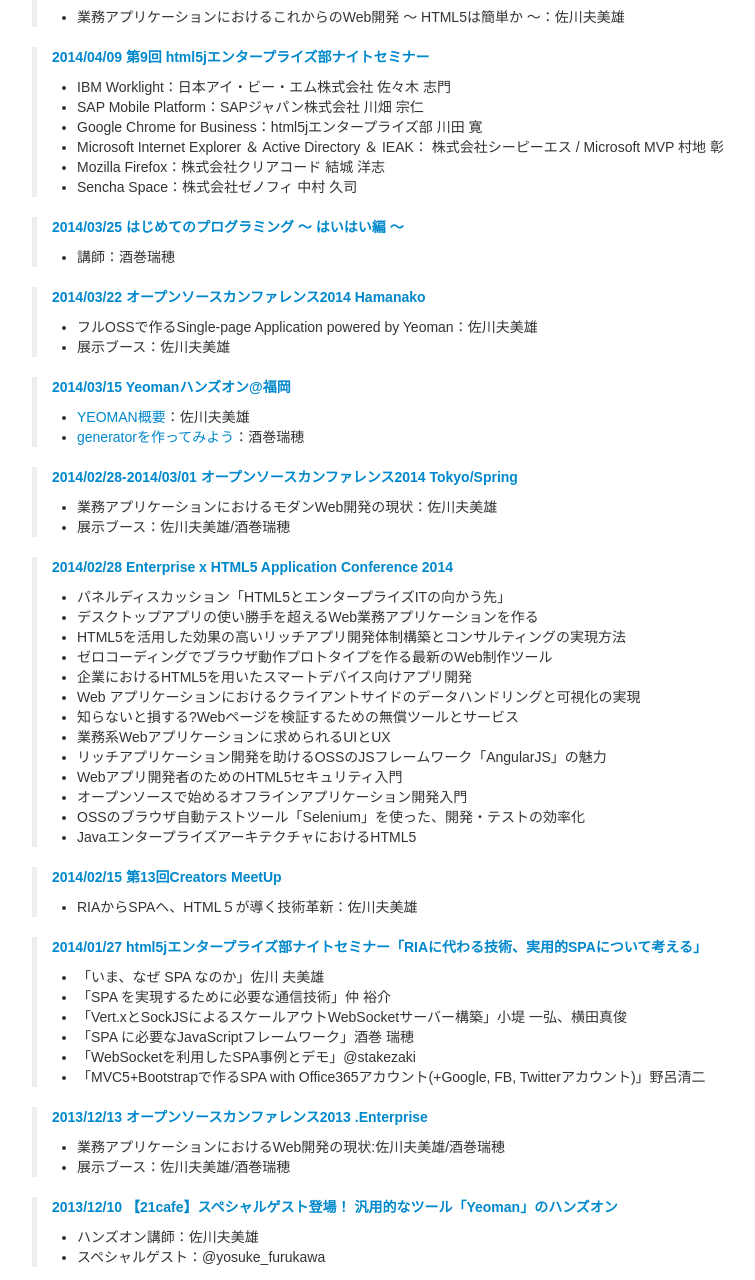
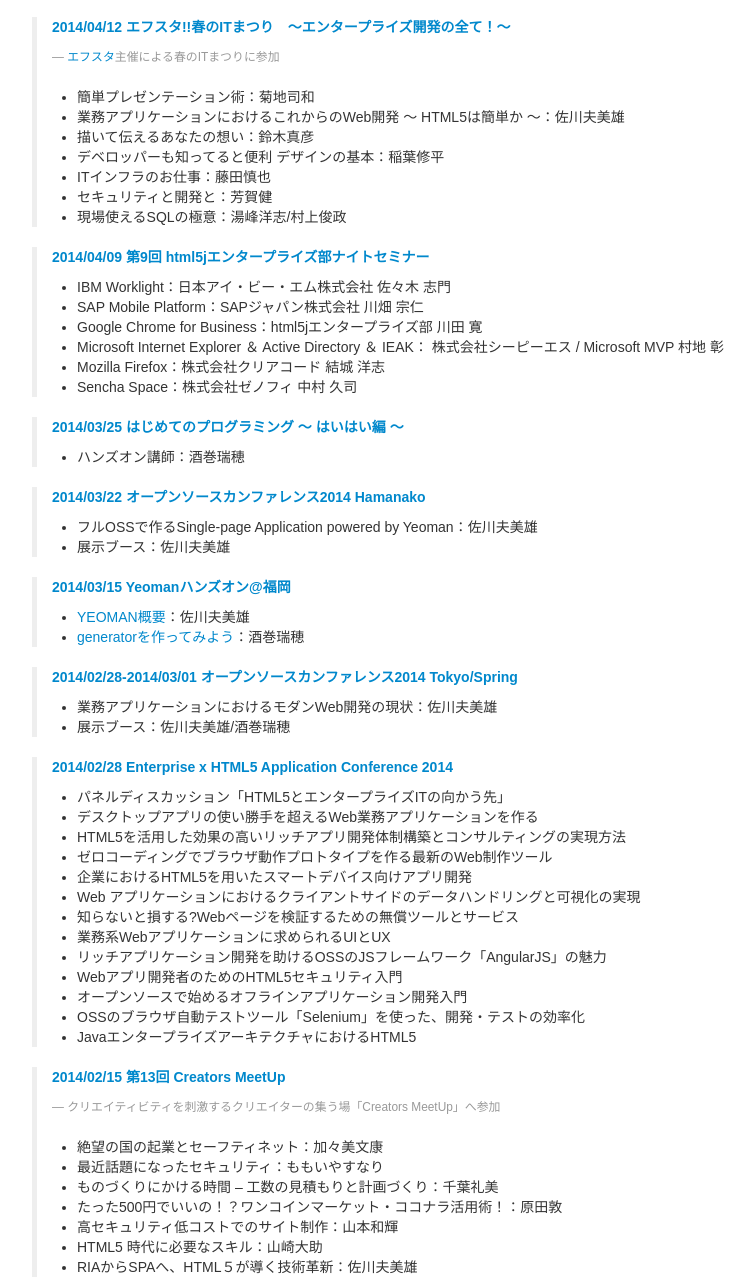
Before and after one commit to html5bizj/www.html5biz.org, a website: page index.html at #/archive in a window 1280 px wide. Shown: the part 753-2033 px from the top of the page, without its empty margins (43-798 px from the left). Drawn offline with nearby package versions, Linux system fonts and the light colour scheme.

Commit message:
あーかいぶ整理

```diff
--- a/views/archive.html
+++ b/views/archive.html
@@ -34,6 +34,7 @@
 								2014/05/27 第10回 html5jエンタープライズ部ナイトセミナー
 							</a>
 						</h4>
+						<small>UIテストの自動化は何が良いのか、どのように実現するのか？</small><br>
 						<ul>
 							<li>Oracle 榑松 谷仁</li>
 							<li>サイボウズ 宮田 淳平</li>
@@ -72,8 +73,16 @@
 								2014/04/12 エフスタ!!春のITまつり　～エンタープライズ開発の全て！～
 							</a>
 						</h4>
+						<small><a href="http://efsta.com/">エフスタ</a>主催による春のITまつりに参加</small>
+						<br>
 						<ul>
+							<li>簡単プレゼンテーション術：菊地司和</li>
 							<li>業務アプリケーションにおけるこれからのWeb開発 〜 HTML5は簡単か 〜：佐川夫美雄</li>
+							<li>描いて伝えるあなたの想い：鈴木真彦</li>
+							<li>デベロッパーも知ってると便利 デザインの基本：稲葉修平</li>
+							<li>ITインフラのお仕事：藤田慎也</li>
+							<li>セキュリティと開発と：芳賀健</li>
+							<li>現場使えるSQLの極意：湯峰洋志/村上俊政</li>
 						</ul>
 					</blockquote>
 					<blockquote>
@@ -98,7 +107,7 @@
 							</a>
 						</h4>
 						<ul>
-							<li>講師：酒巻瑞穂</li>
+							<li>ハンズオン講師：酒巻瑞穂</li>
 						</ul>
 					</blockquote>
 					<blockquote>
@@ -158,9 +167,17 @@
 					<blockquote>
 						<h4>
 							<a href="http://atnd.org/events/47435">
-							2014/02/15 第13回Creators MeetUp</a>
+							2014/02/15 第13回 Creators MeetUp</a>
 						</h4>
+						<small>クリエイティビティを刺激するクリエイターの集う場「Creators MeetUp」へ参加</small>
+						<br>
 						<ul>
+							<li>絶望の国の起業とセーフティネット：加々美文康</li>
+							<li>最近話題になったセキュリティ：ももいやすなり</li>
+							<li>ものづくりにかける時間 – 工数の見積もりと計画づくり：千葉礼美</li>
+							<li>たった500円でいいの！？ワンコインマーケット・ココナラ活用術！：原田敦</li>
+							<li>高セキュリティ低コストでのサイト制作：山本和輝</li>
+							<li>HTML5 時代に必要なスキル：山崎大助</li>
 							<li>RIAからSPAへ、HTML５が導く技術革新：佐川夫美雄</li>
 						</ul>
 					</blockquote>
```
Also changed, not shown: 1 other file.
